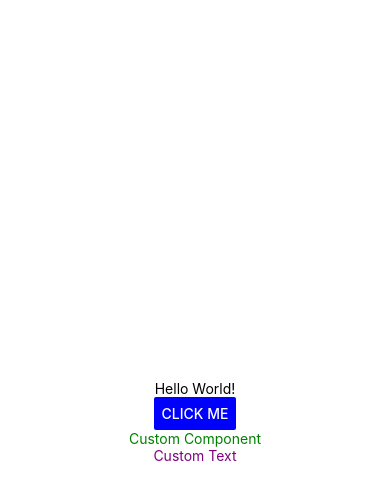
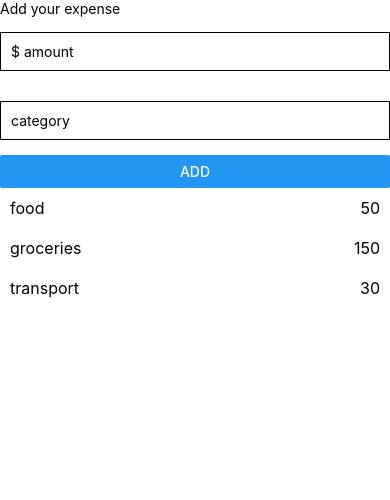
Before and after one commit to JasanRai/CrossApp, a React Native app: screen / in a window 390 px wide. Shown: the top 500 px of the page. Built offline with nearby package versions, Linux system fonts and the light colour scheme.

Commit message:
incomplete adding item on list

```diff
--- a/App.js
+++ b/App.js
@@ -1,26 +1,75 @@
 import { StatusBar } from 'expo-status-bar';
-import React from 'react';
-import { StyleSheet, Text, View, Button } from 'react-native';
+import React,{Component} from 'react';
+import { StyleSheet, Text, View, Button, SafeAreaView, FlatList, TextInput} from 'react-native';
 // custom component
 import {TextBox} from './component/TextBox';
 
-export default function App() {
+import {Item} from './component/Item';
+
+export default class App extends Component {
+state ={
+  expenseAmount : 0,
+  expenseCategory: ''
+}
+
+listData = [
+  { id: '1', amount : 50, category:'food'},
+  { id: '2', amount : 150, category:'groceries'},
+  { id: '3', amount : 30, category:'transport'},
+]
+  render() {
   return (
-    <View style={styles.container}>
-      <Text style ={styles.greeting}>Hello World!</Text>
-      <Button title="Click me" color="blue"/>
-      <StatusBar style="auto" />
-      <TextBox color="green" size="24" text="Custom Component" />
-      <TextBox color="purple" size="18" text="Custom Text" />
-    </View>
-  );
+    <SafeAreaView>
+      <Text>Add your expense</Text>
+      <TextInput
+      style={styles.input}
+        placeholder="$ amount"
+        onChangeText={ text =>this.setState({expenseAmount: parseFloat (text)}) }
+        keyboardType="number-pad" />
+      <TextInput
+      style={styles.input}
+      placeholder="category"
+      onChangeText={ text =>this.setState({ expenseCategory: text})}
+      />
+      <Button title="Add" onPress={this.addItem()} />
+      <FlatList
+        data={this.listData}
+        renderItem={this.renderList}
+        keyExtractor={expense => expense.id}
+        extraData={this.state.expenseAmount}
+      />
+
+    </SafeAreaView>
+  )
+  }
+  renderList = ({item}) => (
+    <Item amount={item.amount} category={item.category} />
+  )
+  addItem = () => {
+    if(isNaN(this.state.expenseAmount) || this.state.expenseAmount == 0)
+    {
+      return;
+    }
+      let id = new Date().getTime().toString()
+      let item = {
+        id: id,
+        amount: this.state.expenseAmount,
+        category: this.state.expenseCategory
+      }
+      this.listData.push(item)
+      // this.setState({expenseAmount:0})
+  }
 }
 
 const styles = StyleSheet.create({
-  container: {
-    flex: 1,
-    backgroundColor: '#fff',
-    alignItems: 'center',
-    justifyContent: 'center',
+  main: {
+  paddingHorizontal : 10,
   },
+  input: {
+    width: '100%',
+    padding: 10,
+    borderColor: 'black',
+    borderWidth: 1,
+    marginVertical : 15
+  }
 });
```
